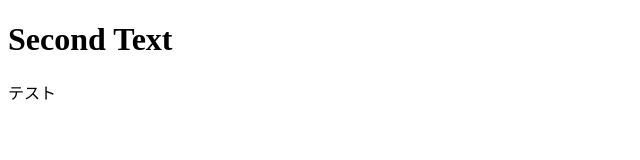
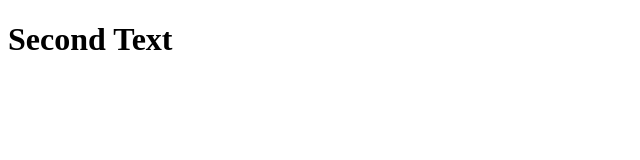
Before and after one commit to zd3h08/secondText, a plain HTML site: page index.html in a window 1280 px wide. Shown: the full height of the page, 0-640 px from the left. Drawn offline with Linux system fonts and the light colour scheme.

Commit message:
Revert "テスト03"
This reverts commit 5964db5736d38451451f9896c659a81c7592d8f8.

```diff
--- a/index.html
+++ b/index.html
@@ -6,6 +6,5 @@
 </head>
 <body>
   <h1>Second Text</h1>
-  <p>テスト</p>
 </body>
 </html>
```
